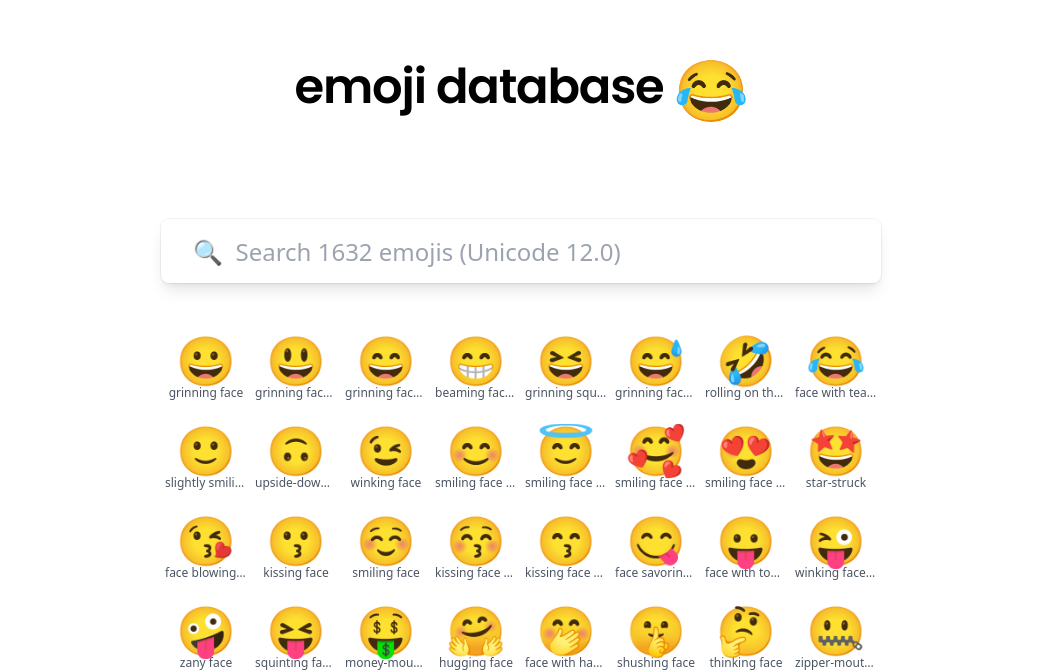
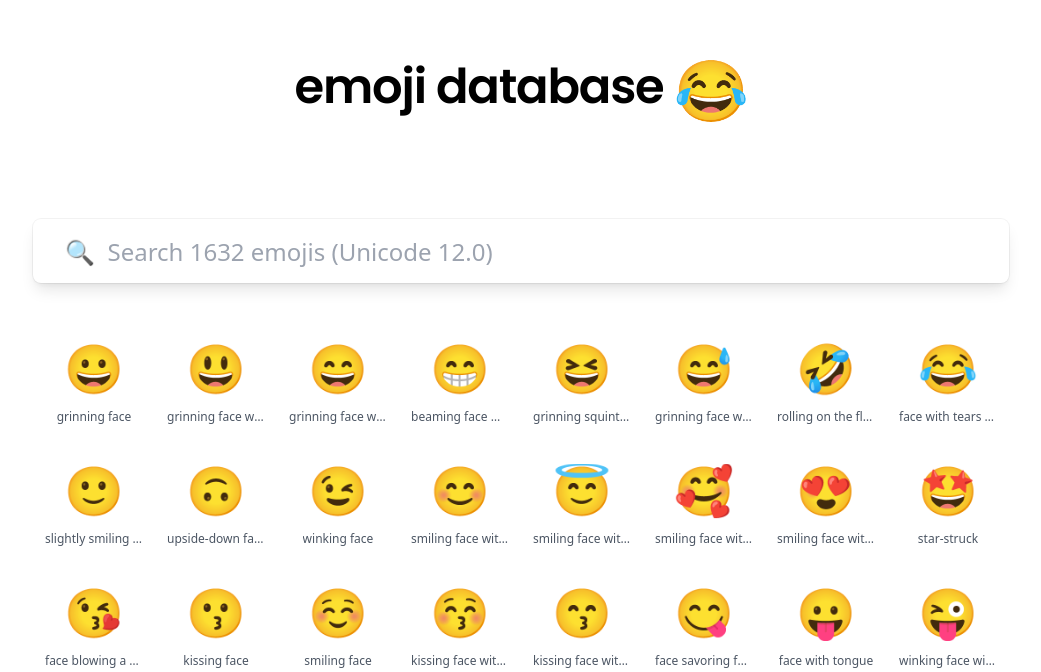
Before and after one commit to codex-src/emoji-viewer, a React (Create React App) app: page / in a window 1280 px wide. Shown: the part 133-805 px from the top of the page, without its empty margins (119-1160 px from the left). Built offline with nearby package versions, Linux system fonts and the light colour scheme.

Commit message:
Added "Click to copy"
Major Changes:
• Added click to copy
• Added EmojiContainer function

Minor changes:
• Increased max-width for xl devices
• Adjusted padding within EmojiContainer

```diff
--- a/src/App.js
+++ b/src/App.js
@@ -1,3 +1,4 @@
+import copyToClipboard from "./helpers/copyToClipboard"
 import React from "react"
 import $dataset from "./UNICODE_13-0_DO-NOT-EDIT.generated.json"
 
@@ -41,30 +42,59 @@ const Section = ({ emoji, ...props }) => (
 	</div>
 )
 
-// TODO: Add hover / focus animations (bounce)
-const Grid = React.memo(({ emojis, ...props }) => (
-	<div className="grid grid-cols-6 sm:grid-cols-7 md:grid-cols-8">
-		{emojis.map(each => (
-			// TODO: Animate-in background circle
-			<div key={each.codePoints.join("-")} className="pb-1/1 relative hover:bg-blue-100 rounded-xl transition duration-150">
+const EmojiContainer = ({ emoji, ...props }) => {
+	const [description, setDescription] = React.useState(emoji.description)
+
+	const handleClick = async e => {
+		if (!navigator.clipboard) {
+			copyToClipboard(emoji.emoji)
+			setDescription("copied!")
+			setTimeout(() => {
+				setDescription(emoji.description)
+			}, 1e3)
+		} else {
+			try {
+				await navigator.clipboard.writeText(emoji.emoji)
+			} catch (error) {
+				console.error(error)
+				return // Eager return
+			}
+		}
+		setDescription("copied!")
+		setTimeout(() => {
+			setDescription(emoji.description)
+		}, 1e3)
+	}
+
+	return (
+		<div className="pb-1/1 relative hover:bg-blue-100 rounded-xl transition duration-150 cursor-pointer" onClick={handleClick}>
 			<div className="absolute inset-0">
 
 				{/* Emoji */}
 				<div className="p-1 absolute inset-0 flex flex-row justify-center items-center pointer-events-none z-10">
-						<p className="-mb-1 pointer-events-auto" style={{ fontSize: "3em", /* lineHeight: 1, */ fontFamily: "'Apple Color Emoji'" }}>
-							{each.emoji}
+					<p className="mb-3 pointer-events-auto" style={{ fontSize: "3em", /* lineHeight: 1, */ fontFamily: "'Apple Color Emoji'" }}>
+						{emoji.emoji}
 					</p>
 				</div>
 
 				{/* Description */}
-					<div className="p-1 absolute inset-0 flex flex-row justify-center items-end">
+				<div className="p-2 absolute inset-0 flex flex-row justify-center items-end xl:p-3">
 					<p className="text-center text-xs leading-snug truncate text-gray-600">
-							{each.description}
+						{description}
 					</p>
 				</div>
 
 			</div>
 		</div>
+	)
+}
+
+// TODO: Add hover / focus animations (bounce)
+const Grid = React.memo(({ emojis, ...props }) => (
+	<div className="grid grid-cols-6 sm:grid-cols-7 md:grid-cols-8">
+		{emojis.map(emoji => (
+			// TODO: Animate-in background circle
+			<EmojiContainer emoji={emoji} key={emoji.codePoints.join("-")} />
 		))}
 	</div>
 ))
@@ -88,7 +118,7 @@ const App = props => {
 
 	return (
 		<div className="py-32 flex flex-row justify-center">
-			<div className="px-6 w-full max-w-screen-md">
+			<div className="px-6 w-full md:max-w-screen-md xl:max-w-screen-lg">
 
 				<div className="h-48 flex flex-row justify-center items-center">
 					<h1 className="text-center font-semibold text-5xl tracking-tight" style={{ fontFamily: "'Poppins'" }}>
--- /dev/null
+++ b/src/helpers/copyToClipboard.js
@@ -0,0 +1,28 @@
+function testIOS() {
+	return navigator.userAgent.match(/ipad|iphone/i)
+}
+
+// https://github.com/codex-src/heroicons-viewer/pull/4
+function copyToClipboard(data) {
+	const textarea = document.createElement("textarea")
+	textarea.style.position = "absolute"
+	textarea.style.left = "-9999px"
+	textarea.style.top = "-9999px"
+	textarea.value = data
+	document.body.appendChild(textarea)
+	const selection = document.getSelection()
+	if (testIOS()) {
+		const range = document.createRange()
+		range.selectNodeContents(textarea)
+		selection.removeAllRanges()
+		selection.addRange(range)
+		textarea.setSelectionRange(0, textarea.value.length)
+	} else {
+		textarea.select()
+	}
+	document.execCommand("copy")
+	selection.removeAllRanges()
+	document.body.removeChild(textarea)
+}
+
+export default copyToClipboard
```
Also changed, not shown: 1 other file (tests, documents, lock files or other folders). Lines whose indentation alone changed are shown as unchanged.
